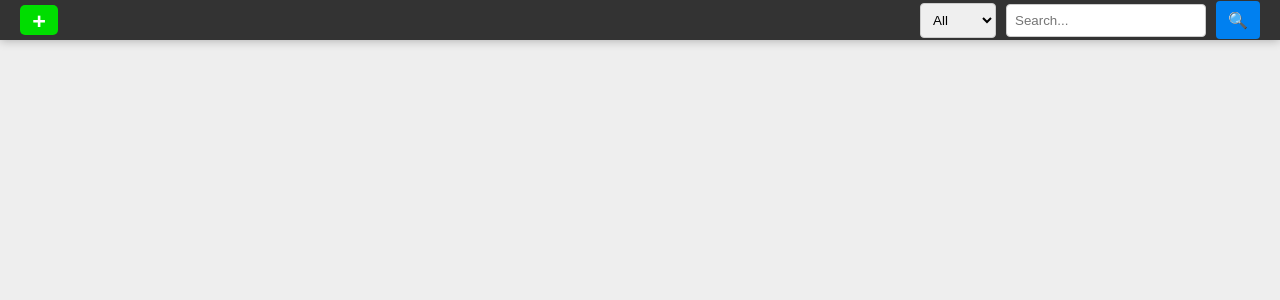
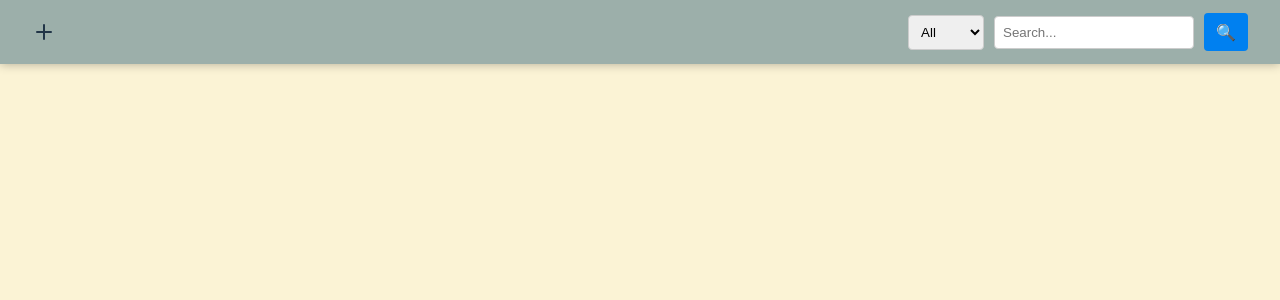
Before and after one commit to Skioulis/disc-React-App, a React (Vite) app in the folder disc-app/: page / in a window 1280 px wide. Shown: the top 300 px of the page. Built offline with nearby package versions, Linux system fonts and the light colour scheme.

Commit message:
- Revamp `Navbar` with updated styles and new icons using `lucide-react`. - Adjust global background color in `App.css` to match updated design. - Enhance `colors.txt` with detailed notes for palette usage. - Add `lucide-react` as a dependency in `package.json` and update lock files.

```diff
--- a/disc-app/package.json
+++ b/disc-app/package.json
@@ -11,6 +11,7 @@
   },
   "dependencies": {
     "axios": "^1.12.2",
+    "lucide-react": "^0.545.0",
     "react": "^19.1.1",
     "react-dom": "^19.1.1"
   },
--- a/disc-app/src/App.css
+++ b/disc-app/src/App.css
@@ -7,7 +7,7 @@ html {
     font-family: "Montserrat", sans-serif;
 }
 body {
-    background: #eee;
+    background: #FBF3D5;
     padding: 0 16px;
 }
 
--- a/disc-app/src/components/navbar/Navbar.css
+++ b/disc-app/src/components/navbar/Navbar.css
@@ -21,9 +21,9 @@ header {
     display: flex;
     justify-content: space-between;
     align-items: center;
-    padding: 10px 20px;
-    background-color: #333;
-    height: 40px;
+    padding: 1rem 2rem;
+    background-color: #9CAFAA;
+    height: 8vh;
 }
 
 .add-button {
--- a/disc-app/src/components/navbar/Navbar.jsx
+++ b/disc-app/src/components/navbar/Navbar.jsx
@@ -1,13 +1,12 @@
 import React from 'react';
+import { Search, Plus, Play, Music, Users, FileText } from 'lucide-react';
 import './Navbar.css';
 
 const Navbar = () => {
     return (
         <header>
             <nav className="navbar">
-                <button className="add-button">
-                    <span className="plus-sign">+</span>
-                </button>
+                <Plus size={24} />
 
                 <div className="right-section">
                     <select className="dropdown">
```
Also changed, not shown: 2 other files (tests, documents, lock files or other folders).
